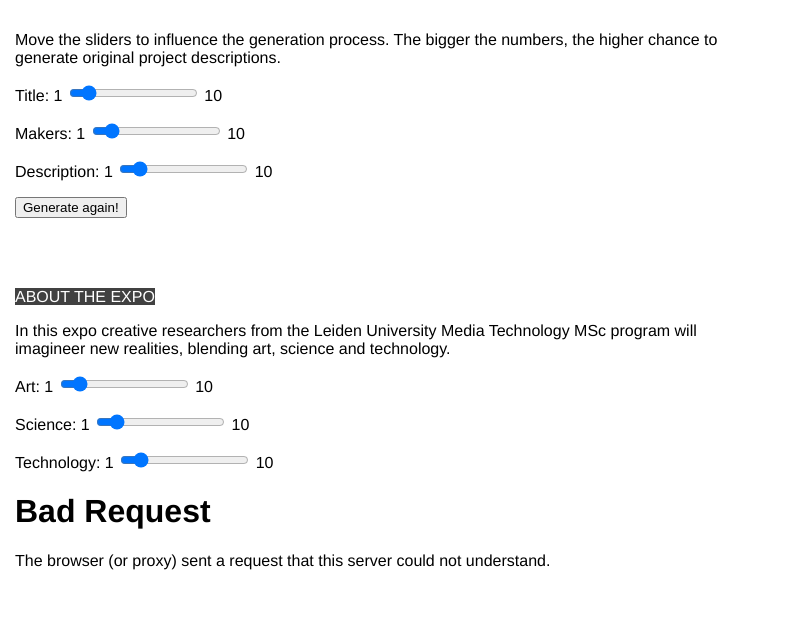
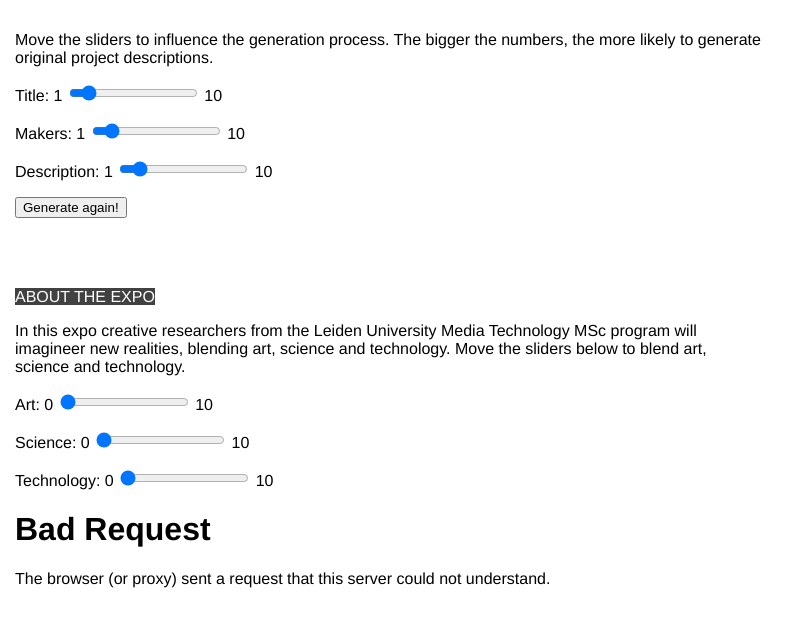
Before and after one commit to danxu0910/old_new_media, a Flask app: page / in a window 1280 px wide. Shown: the top 627 px of the page, without its empty margins (0-809 px from the left). Run offline with Flask 2, Linux system fonts and the light colour scheme.

Commit message:
change art sci tech sliders

```diff
--- a/templates/index.html
+++ b/templates/index.html
@@ -7,7 +7,7 @@
     </head>
     <body>
         <div class="body">
-            <p>Move the sliders to influence the generation process. The bigger the numbers, the higher chance to generate original project descriptions. </p>
+            <p>Move the sliders to influence the generation process. The bigger the numbers, the more likely to generate original project descriptions. </p>
             <p>Title: 1 <input id="title_slider" type="range" min="1" max="10" value="2" /> 10</p>
             <p>Makers: 1 <input id="people_slider" type="range" min="1" max="10" value="2" /> 10</p>
             <p>Description: 1 <input id="project_slider" type="range" min="1" max="10" value="2" /> 10</p>
@@ -24,10 +24,10 @@
         <br/>
         <div class="body">
             <p id="about">ABOUT THE EXPO</p>
-            <p>In this expo creative researchers from the Leiden University Media Technology MSc program will imagineer new realities, blending art, science and technology. </p>
-            <p>Art: 1 <input id="art_value" type="range" min="1" max="10" value="2" /> 10</p>
-            <p>Science: 1 <input id="sci_value" type="range" min="1" max="10" value="2" /> 10</p>
-            <p>Technology: 1 <input id="tech_value" type="range" min="1" max="10" value="2" /> 10</p>
+            <p>In this expo creative researchers from the Leiden University Media Technology MSc program will imagineer new realities, blending art, science and technology. Move the sliders below to blend art, science and technology. </p>
+            <p>Art: 0 <input id="art_value" type="range" min="0" max="10" value="0" /> 10</p>
+            <p>Science: 0 <input id="sci_value" type="range" min="0" max="10" value="0" /> 10</p>
+            <p>Technology: 0 <input id="tech_value" type="range" min="0" max="10" value="0" /> 10</p>
             <p id="newabout"></p>
         </div>
     </body>
```
